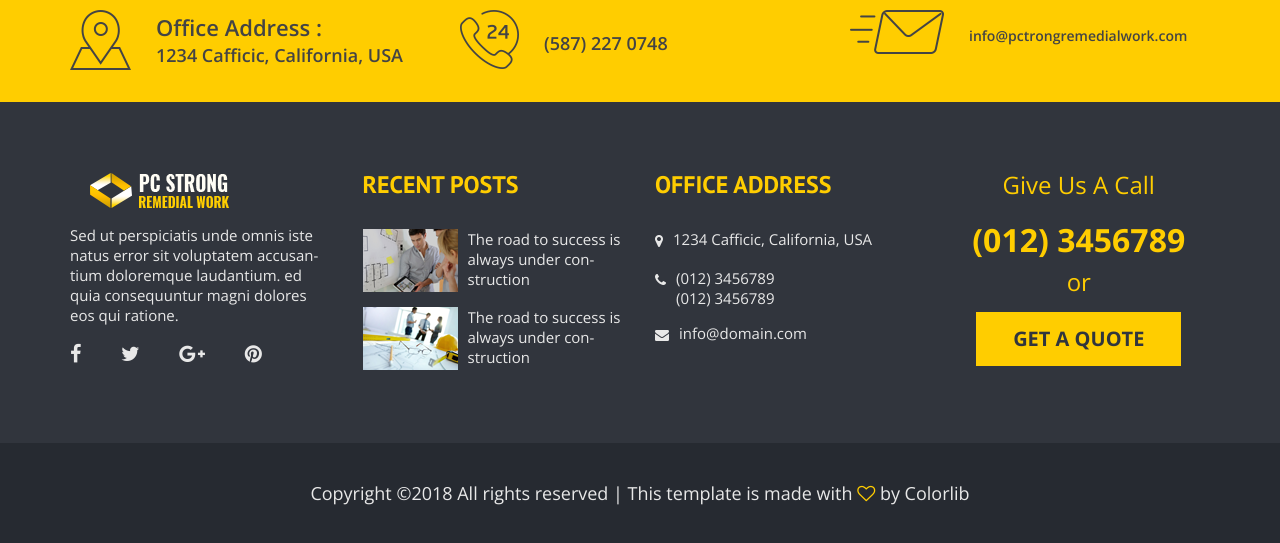
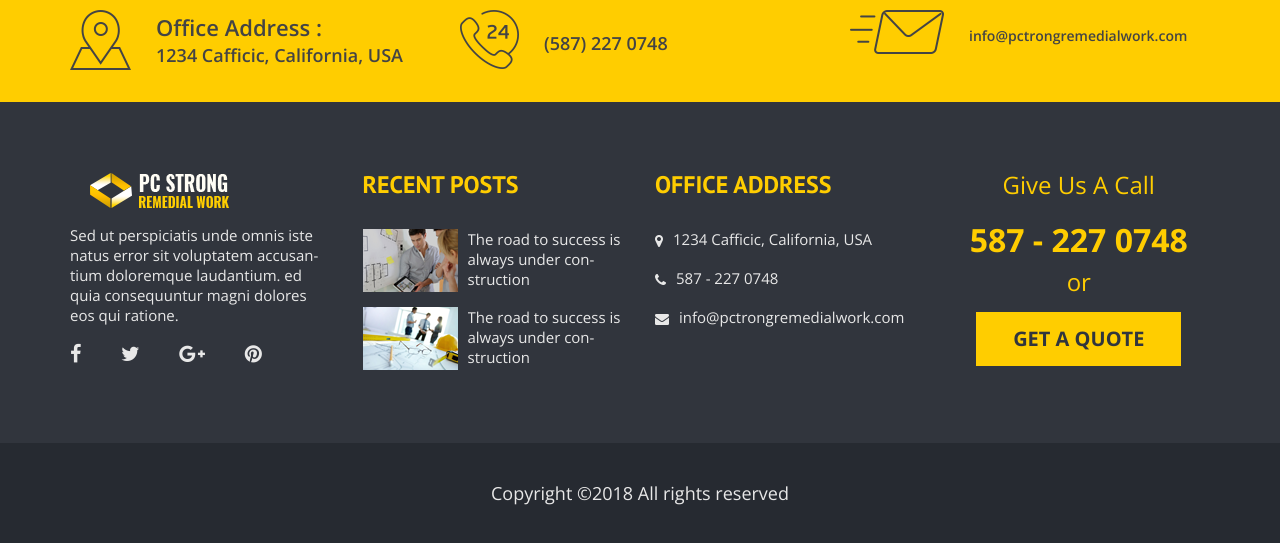
Before and after one commit to pcstrongrw/pcstrongrw-webpage, a plain HTML site: page index.html in a window 1280 px wide. Shown: the part 7375-7918 px from the top of the page. Drawn offline with nearby package versions, Linux system fonts and the light colour scheme; some packages are replaced by stand-ins of ours.

Commit message:
HC4 Actualiza telefonos y corre electronicos en index

```diff
--- a/index.html
+++ b/index.html
@@ -852,8 +852,7 @@
                                             <i class="fa fa-phone"></i>
                                         </div>
                                         <div class="media-body">
-                                            <p>(012) 3456789 </p>
-                                            <p>(012) 3456789 </p>
+                                            <p>587 - 227 0748 </p>
                                         </div>
                                     </div>
                                     <div class="media">
@@ -861,7 +860,7 @@
                                             <i class="fa fa-envelope"></i>
                                         </div>
                                         <div class="media-body">
-                                            <p>info@domain.com</p>
+                                            <p>info@pctrongremedialwork.com</p>
                                         </div>
                                     </div>
                                 </div>
@@ -870,7 +869,7 @@
                         <div class="col-md-3 col-sm-6">
                             <aside class="f_widget give_us_widget">
                                 <h5>Give Us A Call</h5>
-                                <h4>(012) 3456789</h4>
+                                <h4>587 - 227 0748</h4>
                                 <h5>or</h5>
                                 <a class="get_bg_btn" href="#">GET A QUOTE</a>
                             </aside>
@@ -881,7 +880,7 @@
             <div class="footer_copy_right">
                 <div class="container">
                     <h4><!-- Link back to Colorlib can't be removed. Template is licensed under CC BY 3.0. -->
-Copyright &copy;<script>document.write(new Date().getFullYear());</script> All rights reserved | This template is made with <i class="fa fa-heart-o" aria-hidden="true"></i> by <a href="https://colorlib.com" target="_blank">Colorlib</a>
+Copyright &copy;<script>document.write(new Date().getFullYear());</script> All rights reserved </a>
 <!-- Link back to Colorlib can't be removed. Template is licensed under CC BY 3.0. --></h4>
                 </div>
             </div>
```
